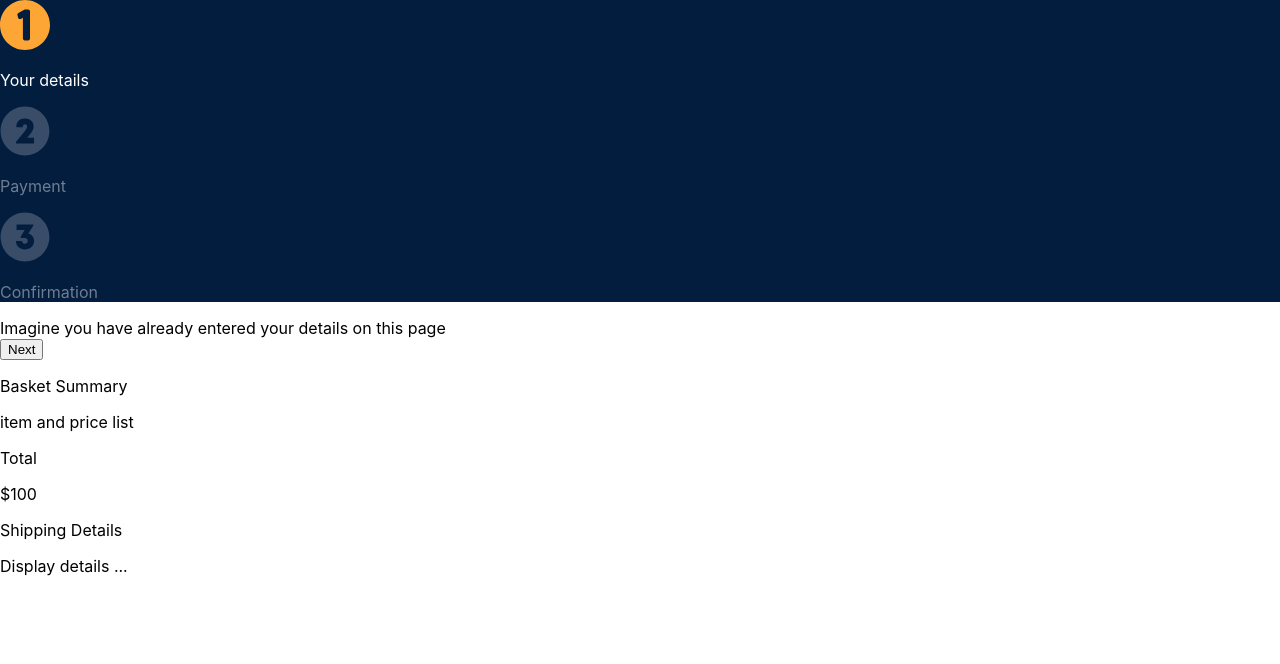
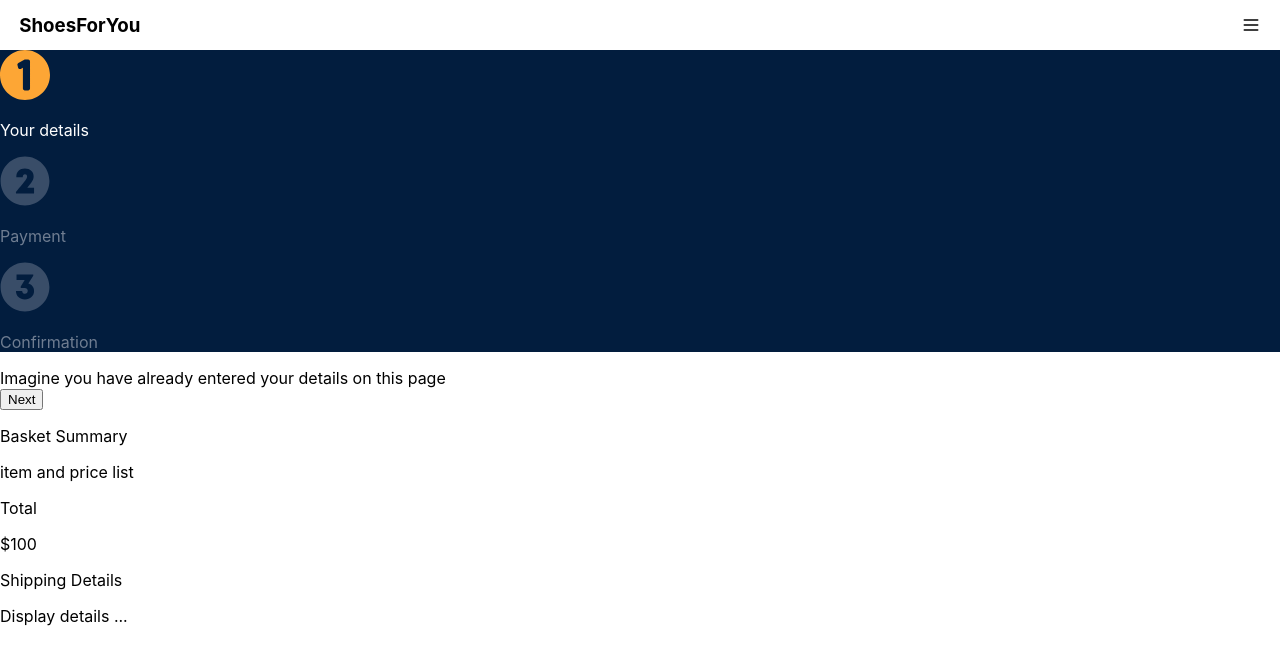
Before and after one commit to clyanide/airwallex-checkout-sample-ui, a React (Create React App) app: page /checkout in a window 1280 px wide. Shown: the top 664 px of the page. Built offline with nearby package versions, Linux system fonts and the light colour scheme.

Commit message:
style header

```diff
--- a/src/components/checkout/Payment/Payment.tsx
+++ b/src/components/checkout/Payment/Payment.tsx
@@ -14,7 +14,7 @@ import { createPaymentIntent } from '../../../api/airwallex/intent';
 // Dummy request body, TODO: use order
 const requestBody = JSON.stringify({ amount: 100, currency: 'USD' });
 
-const Payment = ({ setPaymentConfirmed }: any) => {
+const Payment = ({ setPaymentConfirmed, order }: any) => {
   const [cardNumberReady, setCardNumberReady] = useState(false);
   const [cvcReady, setCvcReady] = useState(false);
   const [expiryReady, setExpiryReady] = useState(false);
@@ -38,11 +38,16 @@ const Payment = ({ setPaymentConfirmed }: any) => {
   const [intentId, setIntentId] = useState('');
   const [clientSecret, setClientSecret] = useState('');
   useEffect(() => {
-    login().then((loginRes) => createPaymentIntent(requestBody, loginRes.data.token)
-      .then((intentRes) => {
-        setIntentId(intentRes.data.id);
-        setClientSecret(intentRes.data.client_secret);
-      }));
+    try {
+      login().then((loginRes) => createPaymentIntent(requestBody, loginRes.data.token)
+        .then((intentRes) => {
+          setIntentId(intentRes.data.id);
+          setClientSecret(intentRes.data.client_secret);
+        }));
+    } catch (err) {
+      window.alert('There was a problem communicating with the server, please refresh');
+      console.error(err);
+    }
   });
 
   useEffect(() => {
--- a/src/components/navigation/Header/Header.module.scss
+++ b/src/components/navigation/Header/Header.module.scss
@@ -0,0 +1,14 @@
+.header {
+   padding-left: 1.5%;
+   padding-right: 1.5%;
+   height: 50px;
+   display: flex;
+   flex-direction: row;
+   align-items: center;
+   justify-content: space-between;
+
+    div {
+        width: 20px;
+        height: 20px;
+    }
+}
--- a/src/components/navigation/Header/Header.tsx
+++ b/src/components/navigation/Header/Header.tsx
@@ -1,7 +1,12 @@
 import React from 'react';
+import styles from './Header.module.scss';
+import { ReactComponent as MenuIcon } from '../../../assets/svg/menu.svg';
 
 const Header = () => (
-  <div />
+  <div className={styles.header}>
+    <h3>ShoesForYou</h3>
+    <div><MenuIcon /></div>
+  </div>
 );
 
 export default Header;
--- a/src/index.css
+++ /dev/null
@@ -1,13 +0,0 @@
-body {
-  margin: 0;
-  font-family: -apple-system, BlinkMacSystemFont, 'Segoe UI', 'Roboto', 'Oxygen',
-    'Ubuntu', 'Cantarell', 'Fira Sans', 'Droid Sans', 'Helvetica Neue',
-    sans-serif;
-  -webkit-font-smoothing: antialiased;
-  -moz-osx-font-smoothing: grayscale;
-}
-
-code {
-  font-family: source-code-pro, Menlo, Monaco, Consolas, 'Courier New',
-    monospace;
-}
--- a/src/index.tsx
+++ b/src/index.tsx
@@ -1,6 +1,6 @@
 import React from 'react';
 import ReactDOM from 'react-dom';
-import './index.css';
+import './index.scss';
 import App from './App';
 import reportWebVitals from './reportWebVitals';
 
--- /dev/null
+++ b/src/pages/Checkout/Checkout.module.scss
@@ -0,0 +1,4 @@
+.body {
+    height: 100%;
+    width: 100%;
+}
--- a/src/pages/Checkout/Checkout.tsx
+++ b/src/pages/Checkout/Checkout.tsx
@@ -6,6 +6,7 @@ import {
   YourDetails,
 } from '../../components/checkout';
 import { CheckoutNavBar, Header } from '../../components/navigation';
+import styles from './Checkout.module.scss';
 
 const Checkout = ({ order }: any) => {
   const [activeStep, setActiveStep] = useState(1);
@@ -30,7 +31,7 @@ const Checkout = ({ order }: any) => {
       return <YourDetails setDetailsConfirmed={handleDetailsConfirmation} />;
     }
     if (!paymentConfirmed) {
-      return <Payment setPaymentConfirmed={handlePaymentConfirmation} />;
+      return <Payment setPaymentConfirmed={handlePaymentConfirmation} order={order} />;
     }
     if (paymentConfirmed) {
       return <Confirmation />;
@@ -40,7 +41,7 @@ const Checkout = ({ order }: any) => {
   };
 
   return (
-    <div>
+    <div className={styles.body}>
       <Header />
       <div>
         <CheckoutNavBar active={activeStep} done={doneSteps} />
```
Also changed, not shown: src/assets/svg/menu.svg (added).
